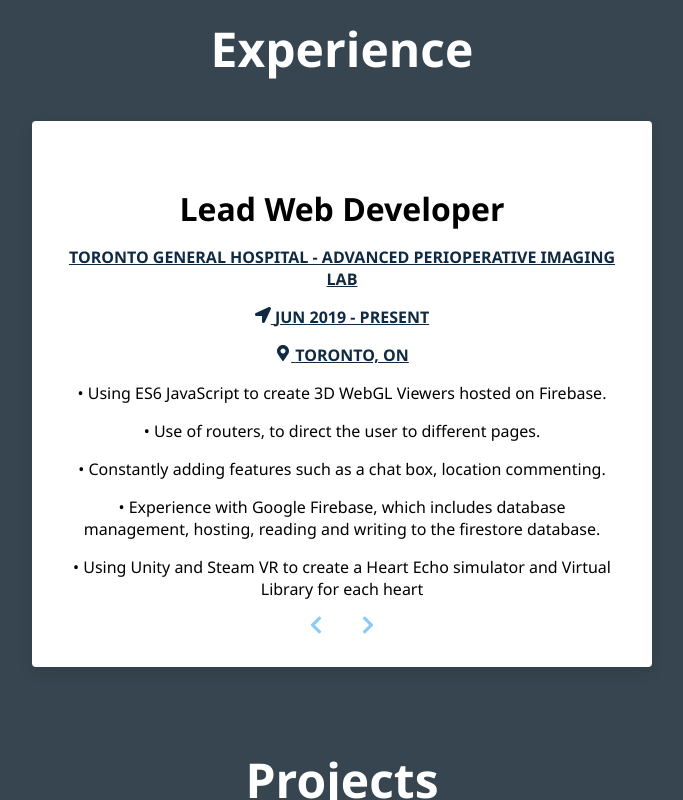
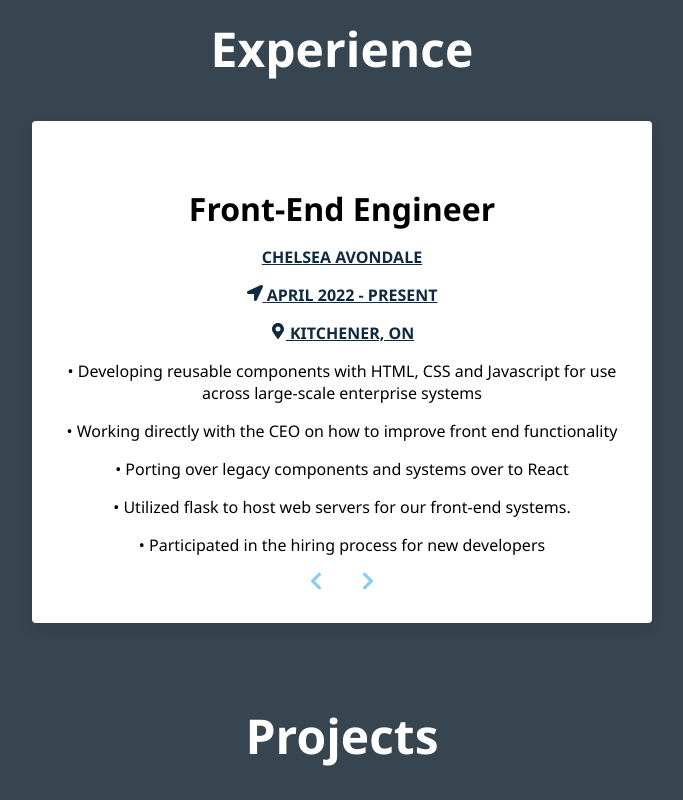
Before and after one commit to sachx1/portfolio, a React (Create React App) app: page / in a window 1280 px wide. Shown: the part 527-1327 px from the top of the page, without its empty margins (298-981 px from the left). Built offline with nearby package versions, Linux system fonts and the light colour scheme.

Commit message:
added chelsea avondale experience

```diff
--- a/src/components/Menu.js
+++ b/src/components/Menu.js
@@ -12,7 +12,7 @@
                     <Link to="projects" smooth={true} duration={2000}>Projects</Link>
                     <Link to="education" smooth={true} duration={2000}>Education</Link>
                     <Link to="contact" smooth={true} duration={2000}>Contact</Link>
-                    <a href="https://drive.google.com/file/d/1XR0xArkmO_tkKdw_WjT-4aCGm5gjRjKP/view?usp=sharing" target="_blank" rel="noreferrer noopener">Resume</a>
+                    <a href="https://drive.google.com/file/d/1l-Yj96ExTMjewggpYsMVBat703wvLuzx/view?usp=sharing" target="_blank" rel="noreferrer noopener">Resume</a>
 
         </div>
 
--- a/src/pages/Home.js
+++ b/src/pages/Home.js
@@ -8,8 +8,10 @@
 
 function Home() {
 
+    //counter for the typist animation
     const [count, setCount] = useState(1);
 
+    //initiates the counter
     useEffect(() => {
         console.log("Count: " + count);
         setCount(1);
@@ -18,7 +20,6 @@
     return (
         <main>
             <div className='containerHome'>
-
                     <Card>
                     <Card.ImgOverlay>
                         <Card.Text>
--- a/src/pages/WorkExperience.js
+++ b/src/pages/WorkExperience.js
@@ -6,6 +6,7 @@
         const [index, setIndex] = useState(0);
         const {title, company, location, date, text, textTwo, textThree, textFour, textFive} = Exp[index];
 
+        //wraps around from last work experience to the beginning (most recent)
         const checkNumber = (number) => {
             if (number > Exp.length - 1){
                 return 0;
@@ -17,6 +18,7 @@
             return number;
         }
 
+        //goes forward inside work experience card
         const next = () => {
             setIndex((index) => {
                 let newIndex = index + 1;
@@ -24,6 +26,7 @@
             });
         }
 
+        //goes backwards in the work experience card
         const prev = () => {
             setIndex((index) => {
                 let newIndex = index - 1;
@@ -33,6 +36,7 @@
 
         return (
             <>
+                {/* creates an article that displays all work experience */}
                 <article className='experience'>
                     {/* <div className="img-container">
                         <img src={image} alt={title} />
--- a/src/pages/data/workData.js
+++ b/src/pages/data/workData.js
@@ -1,4 +1,15 @@
 const workExp = [
+    {
+      title: 'Front-End Engineer',
+      company: 'Chelsea Avondale',
+      location: 'Kitchener, ON',
+      date: 'April 2022 - Present',
+      text: '• Developing reusable components with HTML, CSS and Javascript for use across large-scale enterprise systems',
+      textTwo: '• Working directly with the CEO on how to improve front end functionality',
+      textThree: '• Porting over legacy components and systems over to React',
+      textFour: '• Utilized flask to host web servers for our front-end systems.',
+      textFive: '• Participated in the hiring process for new developers',
+    },
     {
       title: 'Lead Web Developer',
       company: 'Toronto General Hospital - Advanced Perioperative Imaging Lab',
```
